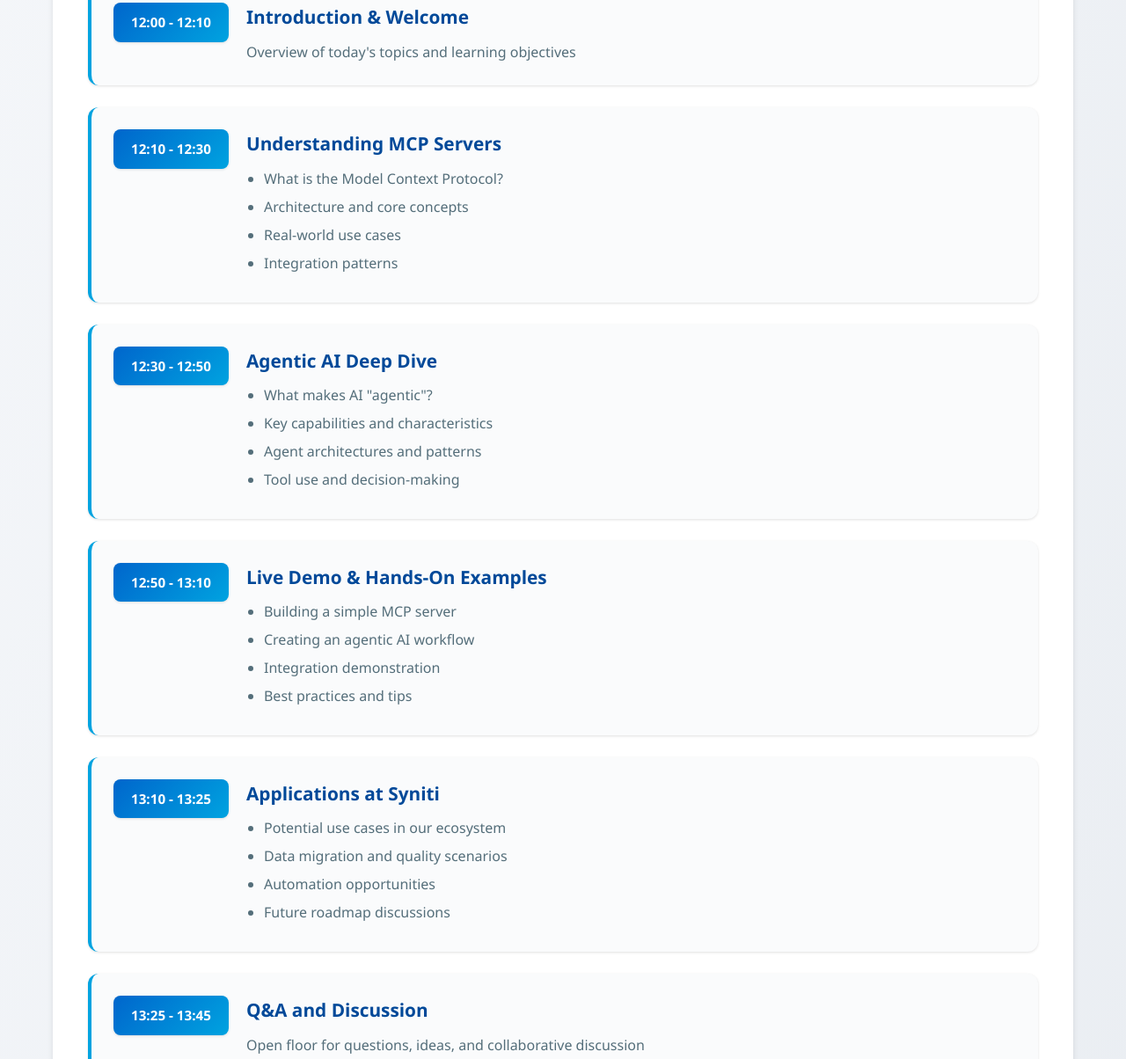
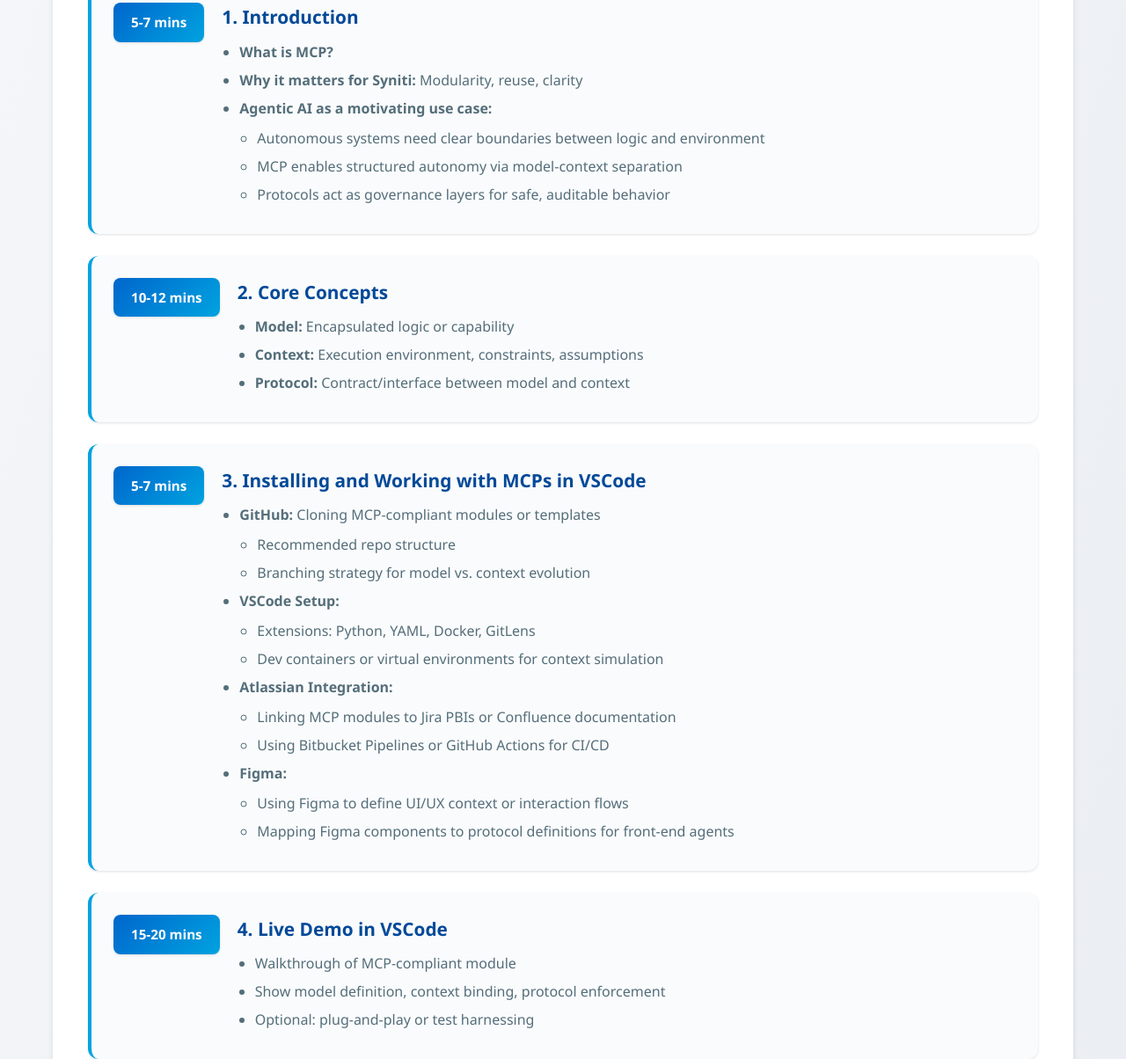
Before and after one commit to subhoney/mcp-agentic-demo, a website: page views/index.html in a window 1280 px wide. Shown: the part 732-1936 px from the top of the page at 88% size. Drawn offline with Linux system fonts and the light colour scheme.

Commit message:
Update agenda with detailed MCP Lunch-and-Learn outline
- Added structured 5-part agenda with time estimates
- Expanded on core MCP concepts (Model, Context, Protocol)
- Added VSCode integration section with GitHub, Atlassian, Figma
- Included live demo and real-world application sections
- Updated key topics to reflect new agenda focus

```diff
--- a/views/index.html
+++ b/views/index.html
@@ -1,10 +1,10 @@
-<!DOCTYPE html>
+<!doctype html>
 <html lang="en">
   <head>
-    <meta charset="UTF-8">
-    <meta name="viewport" content="width=device-width, initial-scale=1.0">
+    <meta charset="UTF-8" />
+    <meta name="viewport" content="width=device-width, initial-scale=1.0" />
     <title>Syniti Lunch & Learn - MCP Servers & Agentic AI</title>
-    <link rel="stylesheet" href="/styles/main.css">
+    <link rel="stylesheet" href="/styles/main.css" />
   </head>
   <body>
     <div class="container">
@@ -20,9 +20,10 @@
           <h2 class="welcome-title">Welcome to Today's Session</h2>
           <h3 class="topic-title">MCP Servers & Agentic AI</h3>
           <p class="session-intro">
-                    Join us as we explore the cutting-edge world of Model Context Protocol (MCP)
-                    and Agentic AI systems. Discover how these technologies are revolutionizing
-                    how AI applications interact with data and tools.
+            Join us as we explore the cutting-edge world of Model Context
+            Protocol (MCP) and Agentic AI systems. Discover how these
+            technologies are revolutionizing how AI applications interact with
+            data and tools.
           </p>
         </section>
 
@@ -30,70 +31,132 @@
           <h3 class="section-title">📋 Agenda</h3>
           <div class="agenda-grid">
             <div class="agenda-item">
-                        <div class="time-badge">12:00 - 12:10</div>
+              <div class="time-badge">5-7 mins</div>
               <div class="agenda-content">
-                            <h4>Introduction & Welcome</h4>
-                            <p>Overview of today's topics and learning objectives</p>
-                        </div>
-                    </div>
-
-                    <div class="agenda-item">
-                        <div class="time-badge">12:10 - 12:30</div>
-                        <div class="agenda-content">
-                            <h4>Understanding MCP Servers</h4>
+                <h4>1. Introduction</h4>
                 <ul>
-                                <li>What is the Model Context Protocol?</li>
-                                <li>Architecture and core concepts</li>
-                                <li>Real-world use cases</li>
-                                <li>Integration patterns</li>
+                  <li><strong>What is MCP?</strong></li>
+                  <li>
+                    <strong>Why it matters for Syniti:</strong> Modularity,
+                    reuse, clarity
+                  </li>
+                  <li>
+                    <strong>Agentic AI as a motivating use case:</strong>
+                    <ul>
+                      <li>
+                        Autonomous systems need clear boundaries between logic
+                        and environment
+                      </li>
+                      <li>
+                        MCP enables structured autonomy via model-context
+                        separation
+                      </li>
+                      <li>
+                        Protocols act as governance layers for safe, auditable
+                        behavior
+                      </li>
+                    </ul>
+                  </li>
                 </ul>
               </div>
             </div>
 
             <div class="agenda-item">
-                        <div class="time-badge">12:30 - 12:50</div>
+              <div class="time-badge">10-12 mins</div>
               <div class="agenda-content">
-                            <h4>Agentic AI Deep Dive</h4>
+                <h4>2. Core Concepts</h4>
                 <ul>
-                                <li>What makes AI "agentic"?</li>
-                                <li>Key capabilities and characteristics</li>
-                                <li>Agent architectures and patterns</li>
-                                <li>Tool use and decision-making</li>
+                  <li>
+                    <strong>Model:</strong> Encapsulated logic or capability
+                  </li>
+                  <li>
+                    <strong>Context:</strong> Execution environment,
+                    constraints, assumptions
+                  </li>
+                  <li>
+                    <strong>Protocol:</strong> Contract/interface between model
+                    and context
+                  </li>
                 </ul>
               </div>
             </div>
 
             <div class="agenda-item">
-                        <div class="time-badge">12:50 - 13:10</div>
+              <div class="time-badge">5-7 mins</div>
               <div class="agenda-content">
-                            <h4>Live Demo & Hands-On Examples</h4>
+                <h4>3. Installing and Working with MCPs in VSCode</h4>
                 <ul>
-                                <li>Building a simple MCP server</li>
-                                <li>Creating an agentic AI workflow</li>
-                                <li>Integration demonstration</li>
-                                <li>Best practices and tips</li>
+                  <li>
+                    <strong>GitHub:</strong> Cloning MCP-compliant modules or
+                    templates
+                    <ul>
+                      <li>Recommended repo structure</li>
+                      <li>
+                        Branching strategy for model vs. context evolution
+                      </li>
+                    </ul>
+                  </li>
+                  <li>
+                    <strong>VSCode Setup:</strong>
+                    <ul>
+                      <li>Extensions: Python, YAML, Docker, GitLens</li>
+                      <li>
+                        Dev containers or virtual environments for context
+                        simulation
+                      </li>
+                    </ul>
+                  </li>
+                  <li>
+                    <strong>Atlassian Integration:</strong>
+                    <ul>
+                      <li>
+                        Linking MCP modules to Jira PBIs or Confluence
+                        documentation
+                      </li>
+                      <li>
+                        Using Bitbucket Pipelines or GitHub Actions for CI/CD
+                      </li>
+                    </ul>
+                  </li>
+                  <li>
+                    <strong>Figma:</strong>
+                    <ul>
+                      <li>
+                        Using Figma to define UI/UX context or interaction flows
+                      </li>
+                      <li>
+                        Mapping Figma components to protocol definitions for
+                        front-end agents
+                      </li>
+                    </ul>
+                  </li>
                 </ul>
               </div>
             </div>
 
             <div class="agenda-item">
-                        <div class="time-badge">13:10 - 13:25</div>
+              <div class="time-badge">15-20 mins</div>
               <div class="agenda-content">
-                            <h4>Applications at Syniti</h4>
+                <h4>4. Live Demo in VSCode</h4>
                 <ul>
-                                <li>Potential use cases in our ecosystem</li>
-                                <li>Data migration and quality scenarios</li>
-                                <li>Automation opportunities</li>
-                                <li>Future roadmap discussions</li>
+                  <li>Walkthrough of MCP-compliant module</li>
+                  <li>
+                    Show model definition, context binding, protocol enforcement
+                  </li>
+                  <li>Optional: plug-and-play or test harnessing</li>
                 </ul>
               </div>
             </div>
 
             <div class="agenda-item">
-                        <div class="time-badge">13:25 - 13:45</div>
+              <div class="time-badge">5-10 mins</div>
               <div class="agenda-content">
-                            <h4>Q&A and Discussion</h4>
-                            <p>Open floor for questions, ideas, and collaborative discussion</p>
+                <h4>5. Real-World Application</h4>
+                <ul>
+                  <li>FedRAMP modular compliance</li>
+                  <li>Data pipeline orchestration</li>
+                  <li>Cloud-native service decoupling</li>
+                </ul>
               </div>
             </div>
           </div>
@@ -104,23 +167,25 @@
           <div class="topics-grid">
             <div class="topic-card">
               <div class="topic-icon">🔌</div>
-                        <h4>MCP Protocol</h4>
-                        <p>Standardized communication between AI models and external systems</p>
+              <h4>Model-Context-Protocol</h4>
+              <p>
+                Clear separation between logic (Model), environment (Context), and their contract (Protocol)
+              </p>
             </div>
             <div class="topic-card">
               <div class="topic-icon">🤖</div>
-                        <h4>Agentic Systems</h4>
-                        <p>AI that can plan, reason, and take autonomous actions</p>
+              <h4>Agentic AI Governance</h4>
+              <p>Using MCP as governance layers for safe, auditable autonomous behavior</p>
             </div>
             <div class="topic-card">
               <div class="topic-icon">🛠️</div>
-                        <h4>Tool Integration</h4>
-                        <p>How AI agents interact with databases, APIs, and tools</p>
+              <h4>VSCode & Tooling</h4>
+              <p>Hands-on setup with GitHub, Atlassian, Figma integration patterns</p>
             </div>
             <div class="topic-card">
               <div class="topic-icon">💡</div>
-                        <h4>Practical Applications</h4>
-                        <p>Real-world implementations and business value</p>
+              <h4>Syniti Applications</h4>
+              <p>FedRAMP compliance, data pipelines, and cloud-native architectures</p>
             </div>
           </div>
         </section>
@@ -150,7 +215,9 @@
 
       <footer class="footer">
         <p>Syniti &copy; 2025 | Lunch & Learn Series</p>
-            <p class="footer-tagline">Empowering Data Excellence Through Innovation</p>
+        <p class="footer-tagline">
+          Empowering Data Excellence Through Innovation
+        </p>
       </footer>
     </div>
   </body>
```
Lines whose indentation alone changed are shown as unchanged.
